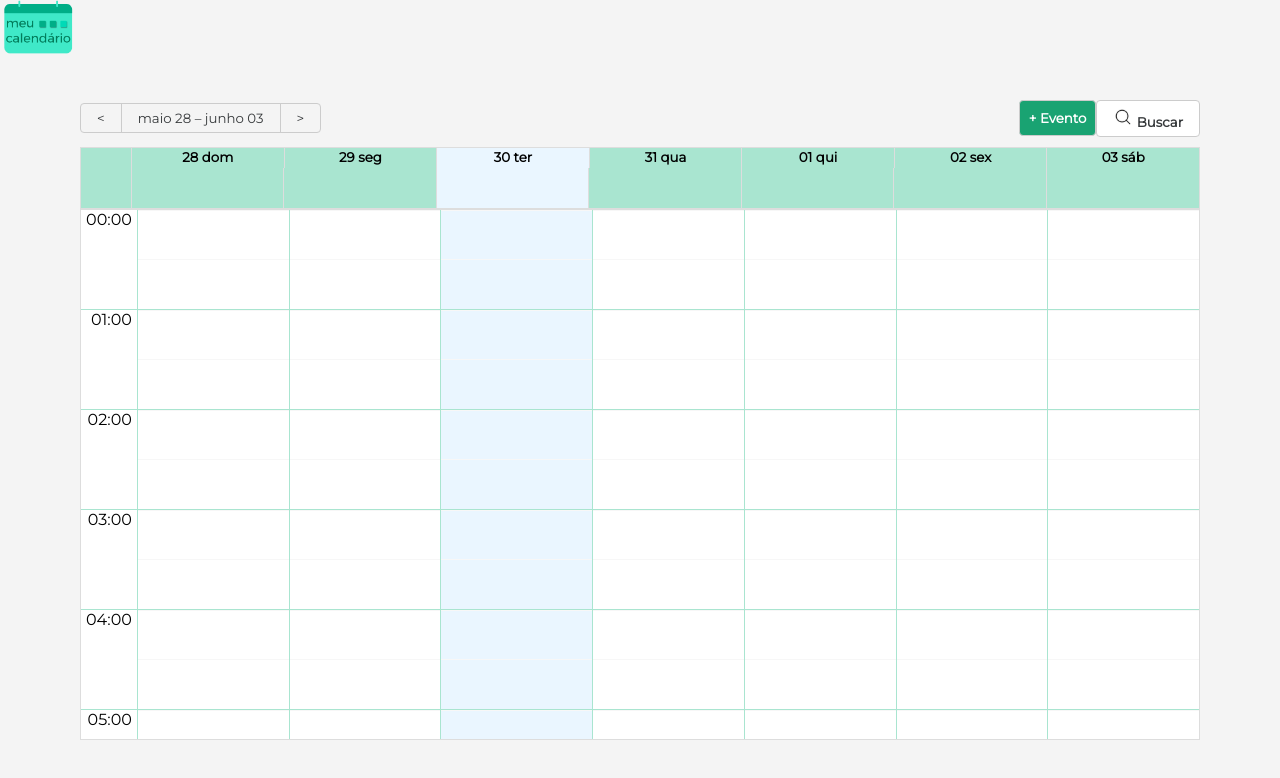
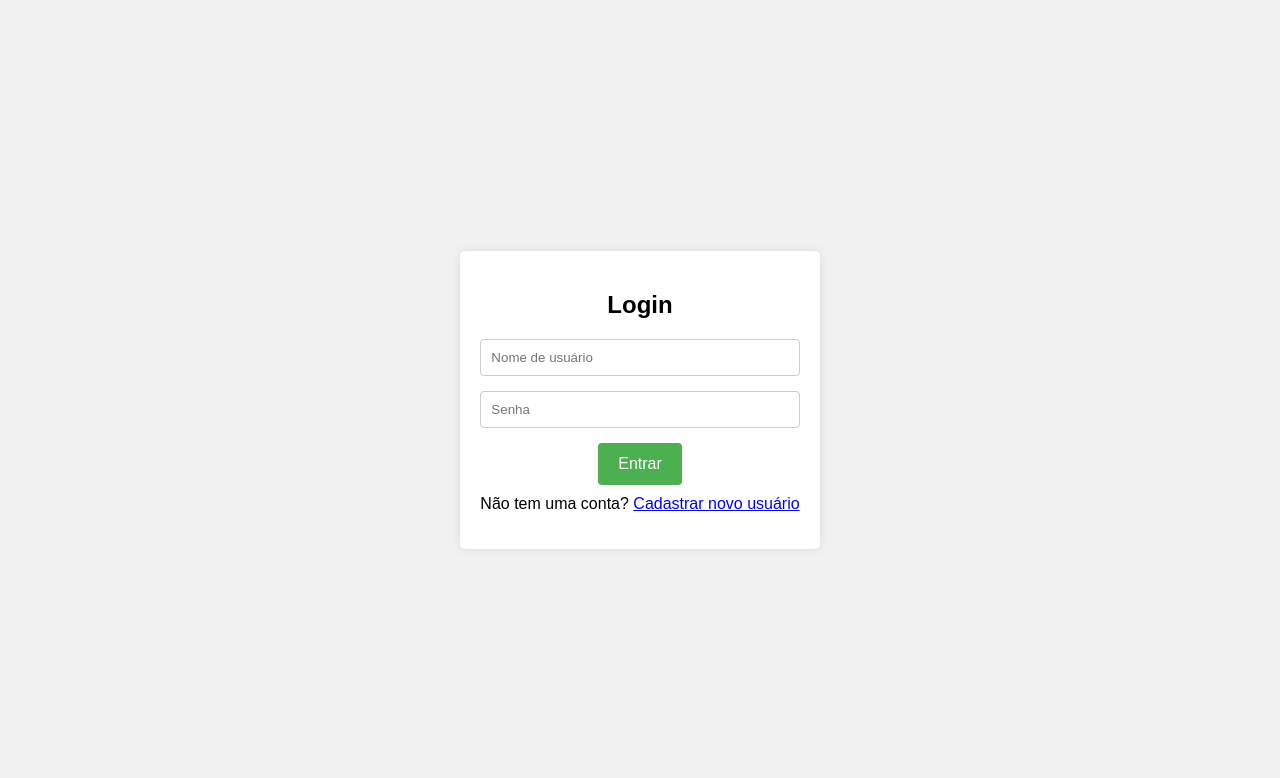
Before and after one commit to idinow/meucalendario, a React (Create React App) app: page / in a window 1280 px wide. Shown: the top 778 px of the page. Built offline with nearby package versions, Linux system fonts and the light colour scheme.

Commit message:
feat: implementação da tela de login e cadastro de usuário

```diff
--- a/package.json
+++ b/package.json
@@ -12,7 +12,7 @@
     "react-dom": "^18.2.0",
     "react-scripts": "^5.0.1",
     "sass": "^1.62.1",
-    "web-vitals": "^3.3.1"
+    "web-vitals": "^3.3.2"
   },
   "scripts": {
     "start": "react-scripts start",
--- a/src/App.js
+++ b/src/App.js
@@ -1,10 +1,27 @@
-import React from 'react';
+import React, { useState } from 'react';
+import LoginForm from './LoginForm';
 import MyCalendar from './calendar';
 
 function App() {
+  const [userLoggedIn, setUserLoggedIn] = useState(false);
+
+  const handleLogin = () => {
+    setUserLoggedIn(true);
+  };
+
   return (
-    <div className="App">
-      <MyCalendar />
+    <div>
+      {userLoggedIn ? (
+        <div className="App">
+          {/* Renderizar a tela principal aqui após o login */}
+          <MyCalendar />
+        </div>
+      ) : (
+        <div className="App">
+          {/* Renderizar o formulário de login */}
+          <LoginForm onLogin={handleLogin} />
+        </div>
+      )}
     </div>
   );
 }
--- /dev/null
+++ b/src/LoginForm.css
@@ -0,0 +1,60 @@
+.geral {
+    font-family: Arial, sans-serif;
+    background-color: #f1f1f1;
+    display: flex;
+    align-items: center;
+    justify-content: center;
+    height: 100vh;
+  }
+
+  .container {
+    max-width: 400px;
+    padding: 20px;
+    background-color: #fff;
+    border-radius: 5px;
+    box-shadow: 0 0 10px rgba(0, 0, 0, 0.1);
+    text-align: center;
+  }
+
+  .container h2 {
+    margin-bottom: 20px;
+  }
+
+  .container img.logo {
+    max-width: 150px;
+    margin-bottom: 20px;
+  }
+
+  .container input[type="text"],
+  .container input[type="password"] {
+    width: 100%;
+    padding: 10px;
+    margin-bottom: 15px;
+    border: 1px solid #ccc;
+    border-radius: 4px;
+    box-sizing: border-box;
+  }
+
+  .container input[type="submit"] {
+    background-color: #4CAF50;
+    color: #fff;
+    padding: 12px 20px;
+    border: none;
+    border-radius: 4px;
+    cursor: pointer;
+    font-size: 16px;
+  }
+
+  .container input[type="submit"]:hover {
+    background-color: #45a049;
+  }
+
+  .container p {
+    margin-top: 10px;
+  }
+
+  .container .toggle-form {
+    color: blue;
+    text-decoration: underline;
+    cursor: pointer;
+  }
--- /dev/null
+++ b/src/LoginForm.js
@@ -0,0 +1,57 @@
+import React, { useState } from 'react';
+// import logo from './calendar/calendarLogo.png'
+import './LoginForm.css';
+
+function LoginForm({ onLogin }) {
+  const [showLogin, setShowLogin] = useState(true);
+
+  const toggleForm = () => {
+    setShowLogin(!showLogin);
+  };
+
+  const handleLoginSubmit = (e) => {
+    e.preventDefault();
+    onLogin();
+  };
+
+  return (
+    <div className="geral">
+       <div className="container">
+            <h2>{showLogin ? 'Login' : 'Cadastrar Novo Usuário'}</h2>
+            {showLogin ? (
+                <form id="login-form" className="login-form" onSubmit={handleLoginSubmit}>
+                <input type="text" name="username" placeholder="Nome de usuário" required />
+                <br />
+                <input type="password" name="password" placeholder="Senha" required />
+                <br />
+                <input type="submit" value="Entrar" />
+                <p>
+                    Não tem uma conta?{' '}
+                    <span className="toggle-form" onClick={toggleForm}>
+                    Cadastrar novo usuário
+                    </span>
+                </p>
+                </form>
+            ) : (
+                <form id="signup-form" className="login-form">
+                <input type="text" name="name" placeholder="Nome" required />
+                <br />
+                <input type="text" name="username" placeholder="Nome de usuário" required />
+                <br />
+                <input type="password" name="password" placeholder="Senha" required />
+                <br />
+                <input type="submit" value="Cadastrar" />
+                <p>
+                    Já tem uma conta?{' '}
+                    <span className="toggle-form" onClick={toggleForm}>
+                    Fazer login
+                    </span>
+                </p>
+                </form>
+            )}
+        </div>
+    </div>
+  );
+}
+
+export default LoginForm;
```
Also changed, not shown: 1 other file (tests, documents, lock files or other folders).
